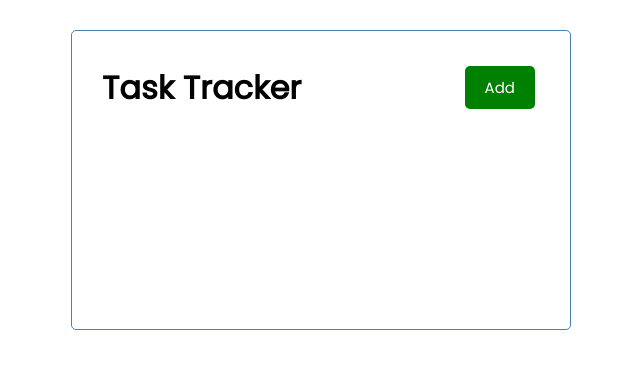
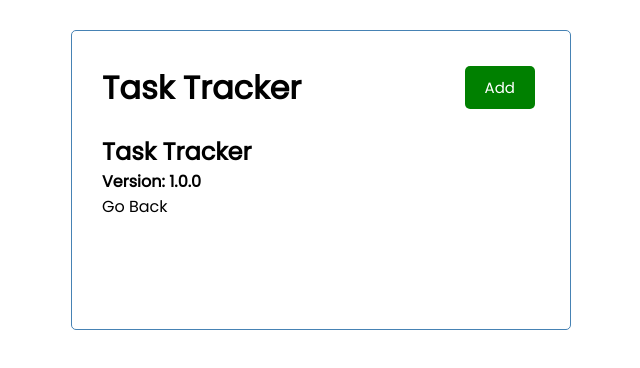
Before and after one commit to JohnBenton4/Angular-Crash, an Angular app: page /about in a window 1280 px wide. Before the commit this address led to /. Shown: the top 368 px of the page, without its empty margins (319-959 px from the left). Built offline with nearby package versions, Linux system fonts and the light colour scheme.

Commit message:
about component

```diff
--- /dev/null
+++ b/src/app/components/about/about.component.html
@@ -0,0 +1,5 @@
+<div>
+    <h2>Task Tracker</h2>
+    <h4>Version: 1.0.0</h4>
+    <a routerlink="/">Go Back</a>
+</div>
```
Also changed, not shown: src/app/app.module.ts (+6 -2 lines), src/app/components/about/about.component.ts (added, +10 -0 lines), src/app/components/about/about.component.css (added), 1 other file (tests, documents, lock files or other folders).
